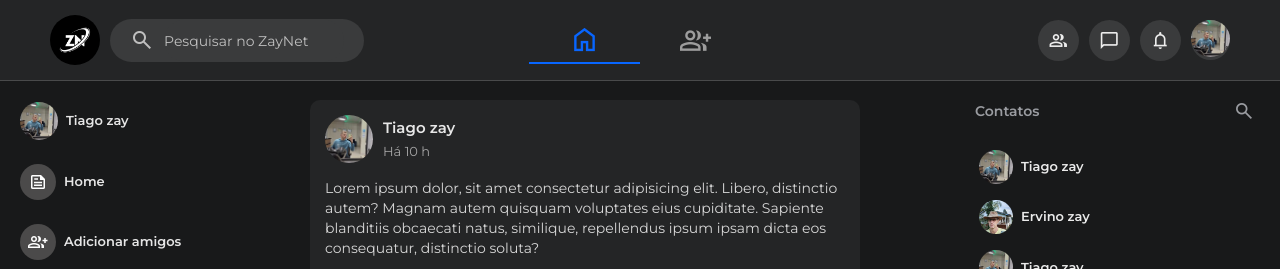
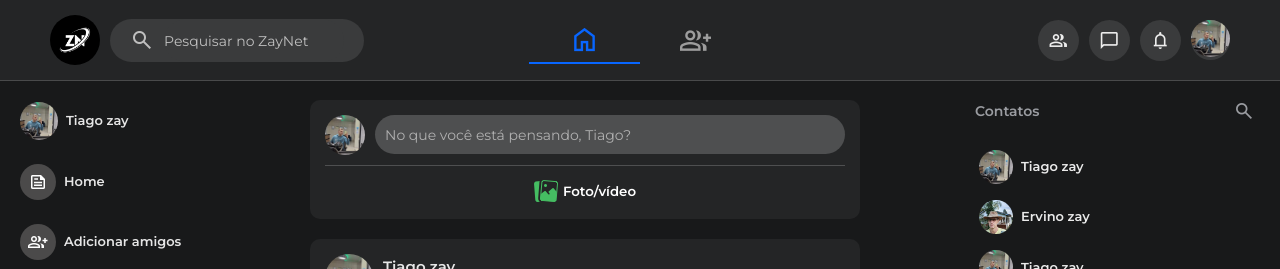
Before and after one commit to tiagozay/zaynet, a React (Create React App) app: page / in a window 1280 px wide. Shown: the top 269 px of the page. Built offline with nearby package versions, Linux system fonts and the light colour scheme.

Commit message:
Criando input da home de adicionar publicação
Signed-off-by: Tiago zay <tiagozay@gmail.com>

```diff
--- a/src/pages/Home/home.css
+++ b/src/pages/Home/home.css
@@ -8,6 +8,66 @@
     padding-left: 310px;
     padding-right: 420px;
     padding-top: 80px;
+}
+#feed_adicionarUmaNovaPublicacao{
+    background-color: #242526;
+    width: 100%;
+    margin-top: 20px;
+    padding: 15px;
+    padding-bottom: 8px;
+    box-sizing: border-box;
+    border-radius: 10px;
+
+}
+#feed_adicionarUmaNovaPublicacao__container{
+    display: flex;
+    align-items: center;
+    justify-content: center;
+    padding-bottom: 10px;
+    border-bottom: 1px #4E4F50 solid;
+}
+#feed_adicionarUmaNovaPublicacao__perfil{
+    width: 40px;
+    border-radius: 50%;
+}
+#feed_adicionarUmaNovaPublicacao__input{
+    width: 100%;
+    border: none;
+    outline: none;
+    background-color: #4E4F50;
+    font-family: var(--fontePadrao);
+    margin-left: 10px;
+    border-radius: 20px;
+    color: rgb(218, 218, 218);
+    padding: 10px;
+    font-size: 15px;
+}
+#feed_adicionarUmaNovaPublicacao__input::placeholder{
+    color: rgb(176, 176, 176);
+    font-size: 14px;
+}
+#feed_adicionarUmaNovaPublicacao__btnFotoEVideo{
+    display: flex;
+    justify-content: center;
+    align-items: center;
+    font-family: var(--fontePadrao);
+    color: white;
+    font-weight: 600;
+    width: 100%;
+    background-color: transparent;
+    border: none;
+    outline: none;
+    cursor: pointer;
+    padding: 8px;
+    margin-top: 5px;
+    border-radius: 10px;
+    transition: 120ms;
+}
+#feed_adicionarUmaNovaPublicacao__btnFotoEVideo:hover{
+    background-color: #4E4F50;
+}
+#feed_adicionarUmaNovaPublicacao__btnFotoEVideo img{
+    margin-right: 5px;
 }
 @media( max-width: 1250px ){
     #feed{
@@ -40,4 +100,7 @@
         padding-right: 0px;
         padding-top: 80px;
     }
+    #feed_adicionarUmaNovaPublicacao__btnFotoEVideo img{
+        width: 20px;
+    }
 }
--- a/src/pages/Home/index.tsx
+++ b/src/pages/Home/index.tsx
@@ -8,6 +8,26 @@ export default function Home() {
   return (
     <>
       <section id='feed'>
+
+        <div id='feed_adicionarUmaNovaPublicacao'>
+          <div id='feed_adicionarUmaNovaPublicacao__container'>
+            <img
+              src="./imagensDinamicas/perfil.jpg"
+              alt="Foto perfil"
+              id='feed_adicionarUmaNovaPublicacao__perfil'
+            />
+            <input
+              type="text"
+              id='feed_adicionarUmaNovaPublicacao__input'
+              placeholder='No que você está pensando, Tiago?'
+            />
+          </div>
+          <button id='feed_adicionarUmaNovaPublicacao__btnFotoEVideo'>
+            <img src="./icones/imagemIcone.png" alt="" />
+            Foto/vídeo
+          </button>
+        </div>
+
         <Publicacao></Publicacao>
         <Publicacao></Publicacao>
       </section>
```
Also changed, not shown: public/icones/imagemIcone.png (added).
